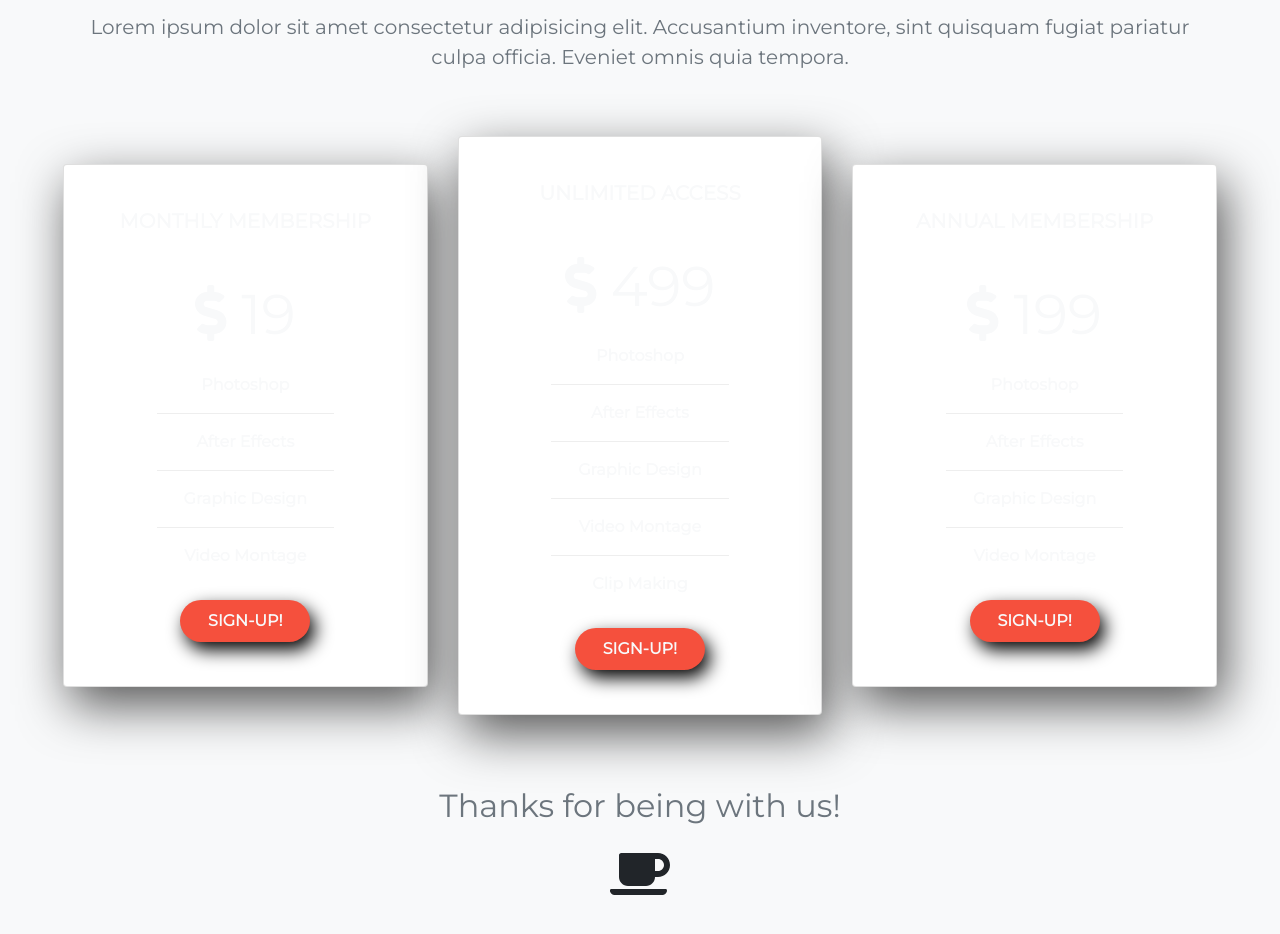
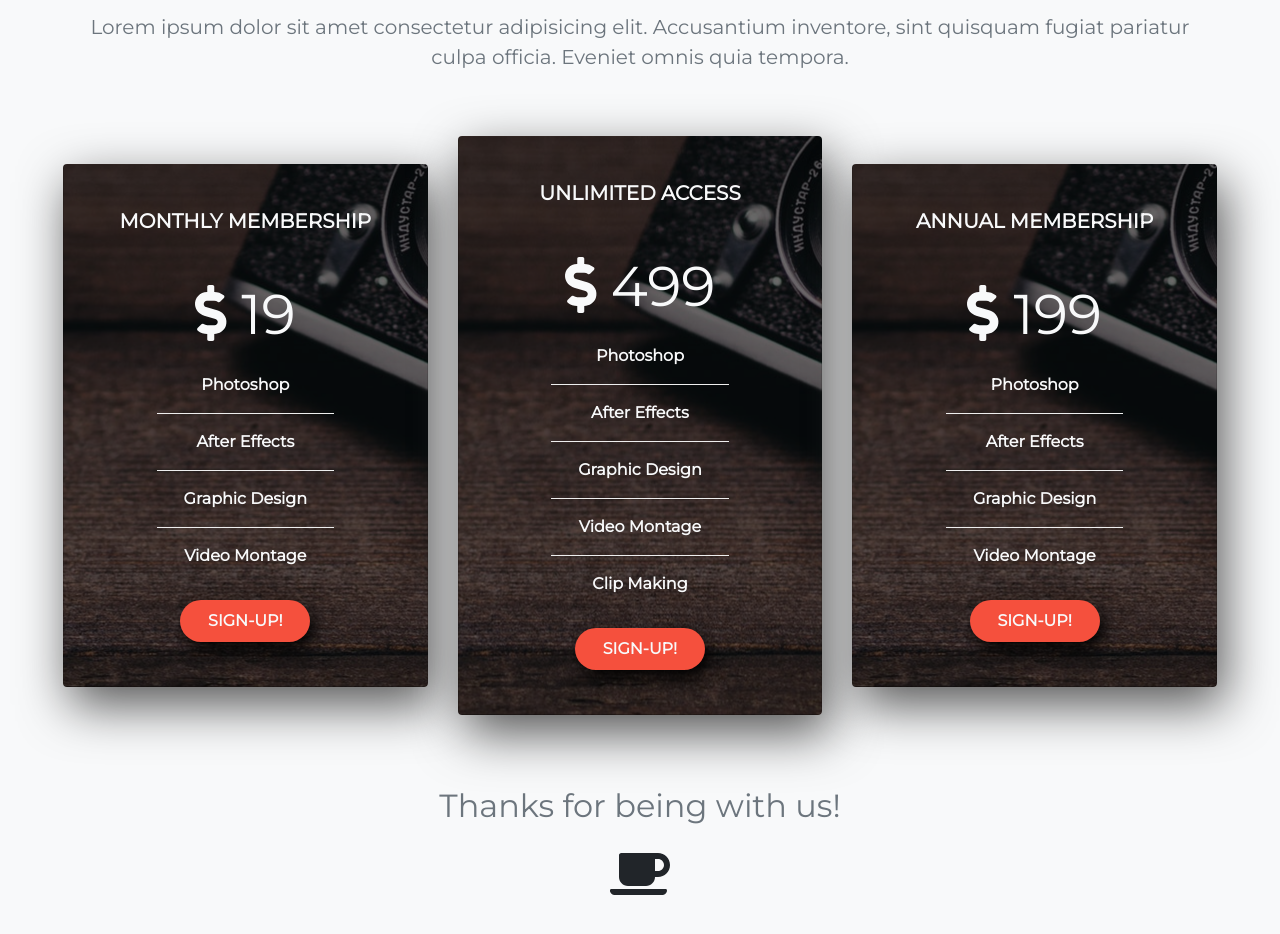
Before and after one commit to ALBPROG/PhotoX, a plain HTML site: page index.html in a window 1280 px wide. Shown: the part 5100-6034 px from the top of the page. Drawn offline with nearby package versions, Linux system fonts and the light colour scheme.

Commit message:
Update style.css

```diff
--- a/style.css
+++ b/style.css
@@ -348,7 +348,8 @@ blockquote {
 .card-1,
 .card-2,
 .card-3 {
-  background: linear-gradient(rgba(0, 0, 0, .6), rgba(0, 0, 0, .5)), url(images/pricing-card-bg.jpeg) center no-repeat /cover;
+  background: linear-gradient(rgba(0, 0, 0, .6), rgba(0, 0, 0, .5)), url(images/pricing-card-bg.jpeg) center no-repeat;
+  display-size: cover;
   box-shadow: 7px 18px 50px #555;
   max-width: 400px;
 }
```
